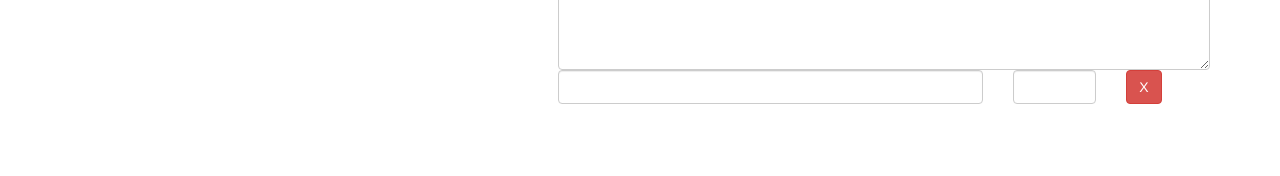
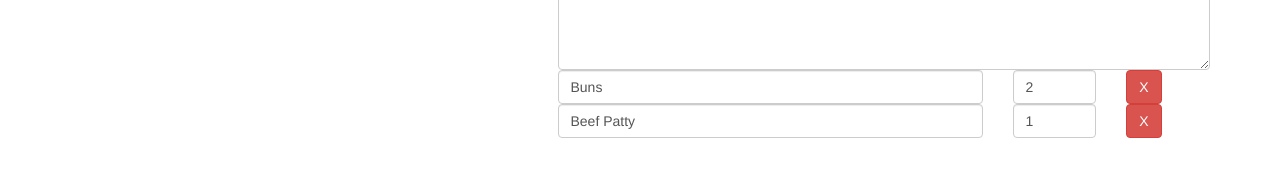
Before and after one commit to doug-newton/angular-udemy-course-project, an Angular app: page /recipes/1/edit in a window 1280 px wide. Shown: the part 344-520 px from the top of the page. Built offline with nearby package versions, Linux system fonts and the light colour scheme.

Commit message:
create FormArray of ingredients

```diff
--- a/src/app/recipes/recipe-edit/recipe-edit.component.html
+++ b/src/app/recipes/recipe-edit/recipe-edit.component.html
@@ -57,19 +57,24 @@
             </div>
 
             <div class="row">
-                <div class="col-xs-12">
+                <div class="col-xs-12" formArrayName="ingredients">
 
-                    <div class="row">
+                    <div class="row"
+                        *ngFor="let ingredientControl of ingredientControls; let i = index"
+                        [formGroupName]="i"
+                    >
                         <div class="col-xs-8">
                             <input
                                 type="text"
                                 class="form-control"
+                                formControlName="name"
                                 >
                         </div>
                         <div class="col-xs-2">
                             <input
                                 type="number"
                                 class="form-control"
+                                formControlName="amount"
                                 >
                         </div>
                         <div class="col-xs-2">
--- a/src/app/recipes/recipe-edit/recipe-edit.component.ts
+++ b/src/app/recipes/recipe-edit/recipe-edit.component.ts
@@ -1,5 +1,5 @@
 import { Component, OnInit } from '@angular/core';
-import { FormControl, FormGroup } from '@angular/forms';
+import { FormArray, FormControl, FormGroup } from '@angular/forms';
 import { ActivatedRoute } from '@angular/router';
 import { RecipeService } from '../recipe.service';
 
@@ -30,20 +30,36 @@ export class RecipeEditComponent implements OnInit {
     let recipeName = ''
     let recipeImagePath = ''
     let recipeDescription = ''
+    let recipeIngredients = new FormArray([])
 
     if (this.editMode) {
       const recipe = this.recipeService.getRecipe(this.id)
       recipeName = recipe.name
       recipeImagePath = recipe.imagePath
       recipeDescription = recipe.description
+      if (recipe['ingredients']) {
+        for (let ingredient of recipe.ingredients) {
+          recipeIngredients.push(
+            new FormGroup({
+              name: new FormControl(ingredient.name),
+              amount: new FormControl(ingredient.amount)
+            })
+          )
+        }
+      }
     }
 
     this.recipeForm = new FormGroup({
       name: new FormControl(recipeName),
       imagePath: new FormControl(recipeImagePath),
-      description: new FormControl(recipeDescription)
+      description: new FormControl(recipeDescription),
+      ingredients: recipeIngredients
     })
 
+  }
+
+  get ingredientControls() {
+    return (<FormArray>this.recipeForm.get('ingredients')).controls
   }
 
   onSubmit() {
```
